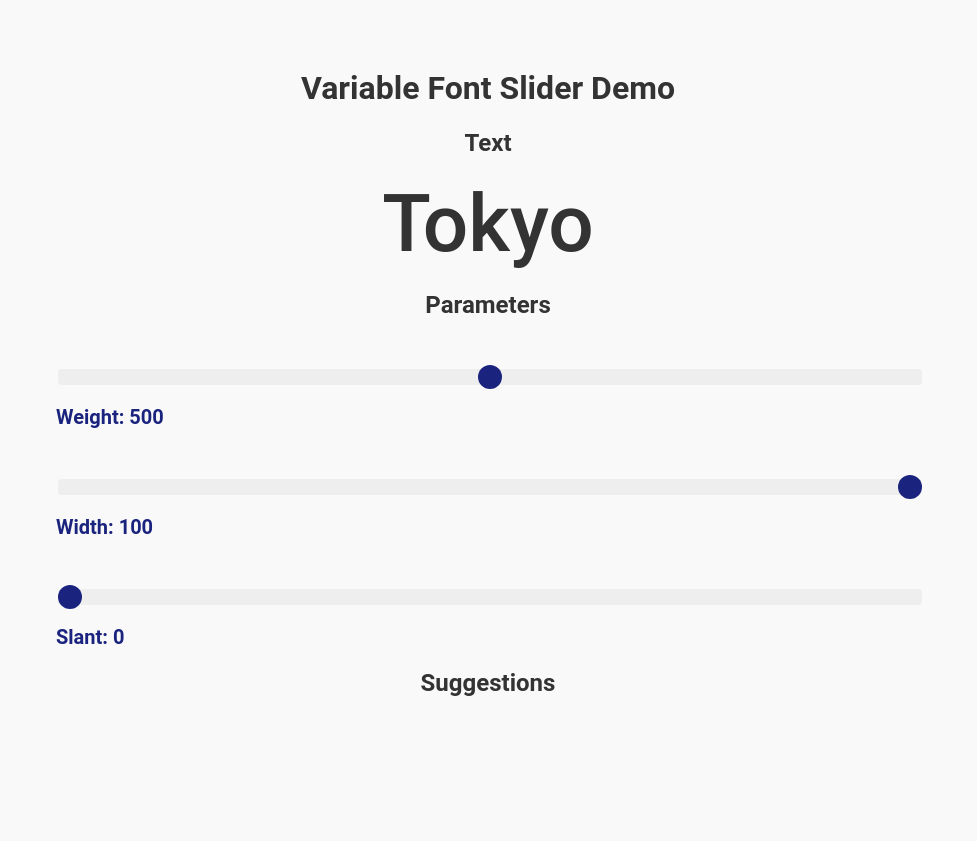
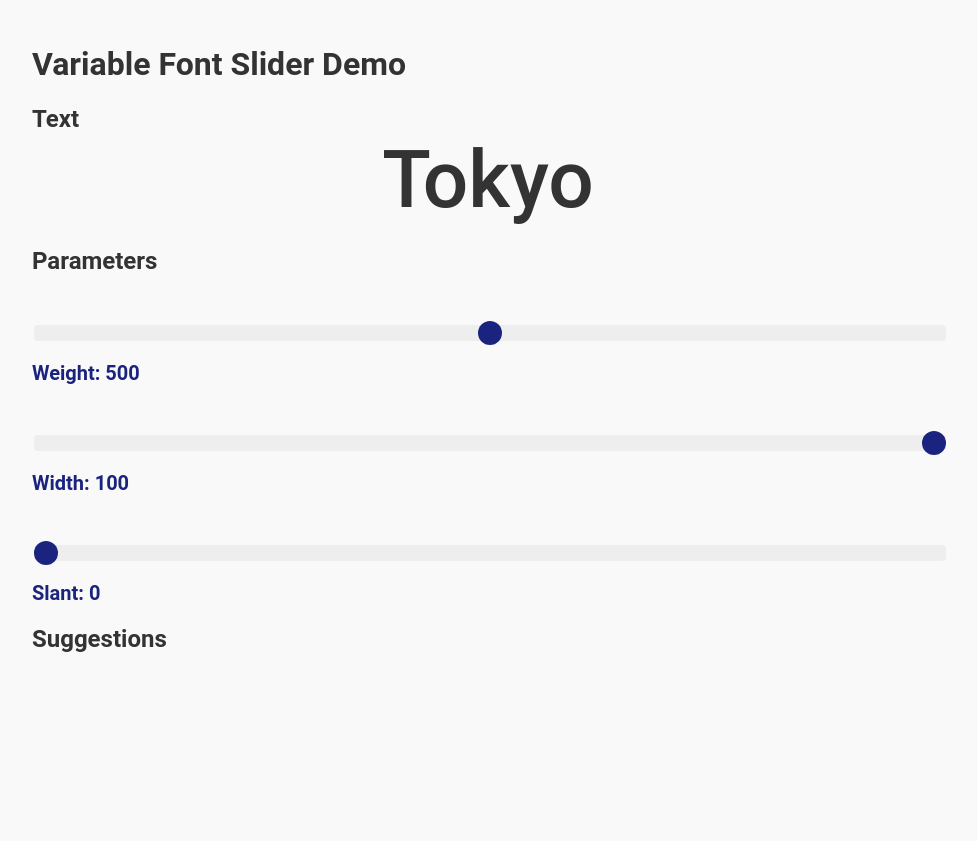
Before and after one commit to sk4161/bo-as-assistant-for-vf, a Flask app: page / in a window 1280 px wide. Shown: the whole page, without its empty margins (152-1129 px from the left). After the commit the page ends 652 px from the top, so only its background shows below. Run offline with Flask 3, Linux system fonts and the light colour scheme; some web fonts are replaced.

Commit message:
Update CSS

```diff
--- a/static/style.css
+++ b/static/style.css
@@ -34,8 +34,17 @@
   font-family: "Roboto VF", "Roboto", sans-serif;
   margin: 0 auto;
   max-width: 60rem;
-  padding: 3rem;
+  padding: 1.5rem;
   text-align: center;
+}
+
+.container h1 {
+  text-align: left;
+}
+
+.container h2 {
+  text-align: left;
+  margin-bottom: 0;
 }
 
 .demo-text {
@@ -104,7 +113,8 @@
 #suggestions {
   display: flex;
   justify-content: space-around;
-  margin-top: 2rem;
+  margin-top: 0.25rem;
+  margin-bottom: 0.25rem;
   flex-wrap: wrap;
 }
 
@@ -121,7 +131,7 @@
 
 .suggested-text {
   width: 100%;
-  margin-bottom: 1rem;
+  font-size: 5rem;
 }
 
 button {
@@ -132,6 +142,8 @@
   border-radius: 5px;
   cursor: pointer;
   transition: background-color 0.3s;
+  width: 150px;
+  height: 25px;
 }
 
 button:hover {
```
